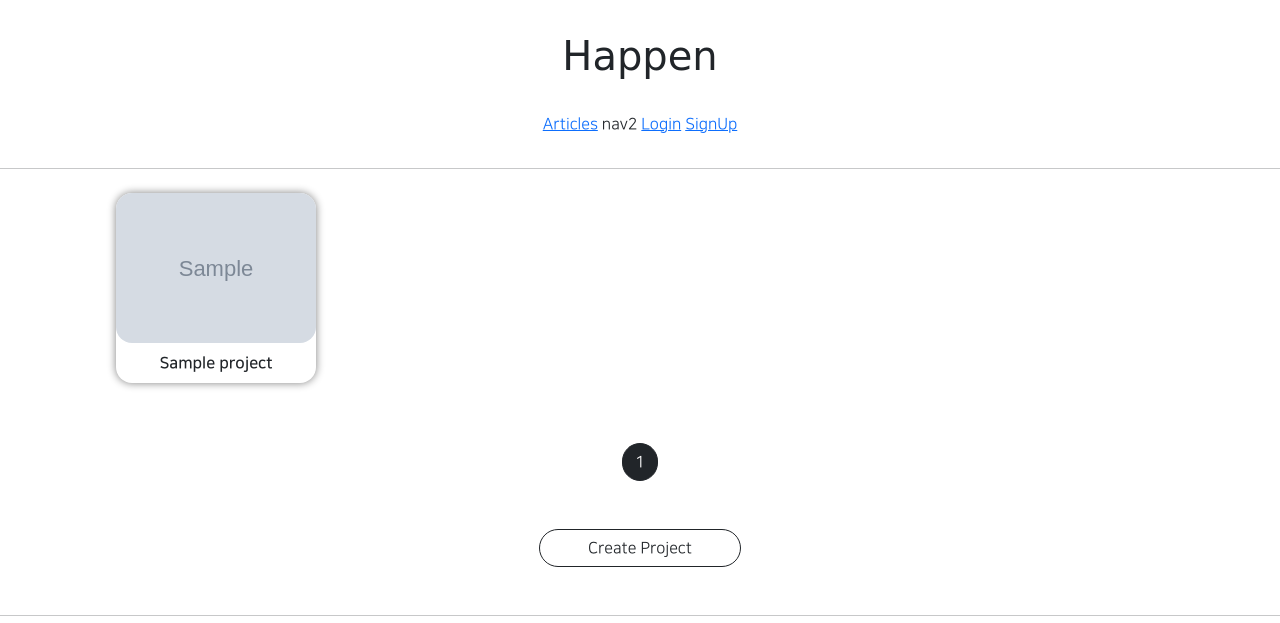
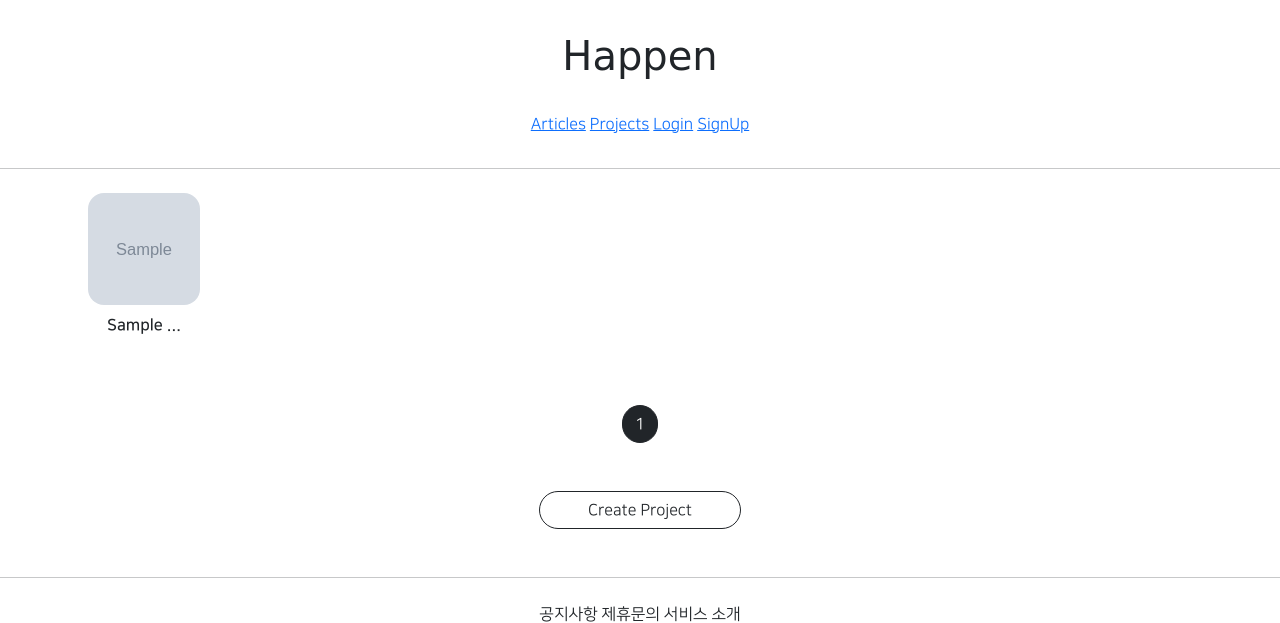
Before and after one commit to tkekdzhd/gis_0702_2, a Django app: page /projects/list/ in a window 1280 px wide. Shown: the top 623 px of the page. Run offline with Django 3.2, Linux system fonts and the light colour scheme; tables that the repository leaves empty hold one stand-in row (values such as "Sample post"); grey boxes marked "Sample" are stand-in pictures; parts of the project's set-up code (start-up, migrations or seed data) failed here and were passed over; some libraries are stand-ins or nearby versions.

Commit message:
0818 commit 1

```diff
--- a/projectapp/templates/projectapp/list.html
+++ b/projectapp/templates/projectapp/list.html
@@ -10,19 +10,18 @@
     }
 
     .container div {
-      width: 45%;
-      max-width: 200px;
-      {#background-color: antiquewhite;#}
       display: flex;
       justify-content: center;
       align-items: center;
       border-radius: 1rem;
         flex-direction: column;
-        box-shadow: 0 0 .5rem grey;
+        {#box-shadow: 0 0 .5rem grey;#}
     }
 
     .container img{
-        width: 100%;
+        width: 7rem;
+        height: 7rem;
+        object-fit: cover;
         border-radius: 1rem;
     }
     </style>
@@ -35,7 +34,7 @@
                 <a href="{% url 'projectapp:detail' pk=project.pk %}">
                     <img src="{{ project.image.url }}">
                 </a>
-            <span class="my-2 NNS_B">{{ project.name }}</span>
+            <span class="my-2 NNS_B">{{ project.name | truncatechars:10 }}</span>
             </div>
 
         {% endfor %}
--- a/templates/header.html
+++ b/templates/header.html
@@ -6,7 +6,9 @@
         <span>
             <a href="{% url 'articleapp:list' %}">Articles</a>
         </span>
-        <span>nav2</span>
+        <span>
+            <a href="{% url 'projectapp:list' %}">Projects</a>
+        </span>
         {# user 객체는 장고 템플릿 어디서든 접근가능하다, 로그인되어있는지 아닌지 판별가능 #}
         {% if not user.is_authenticated %}
         <span>
```
